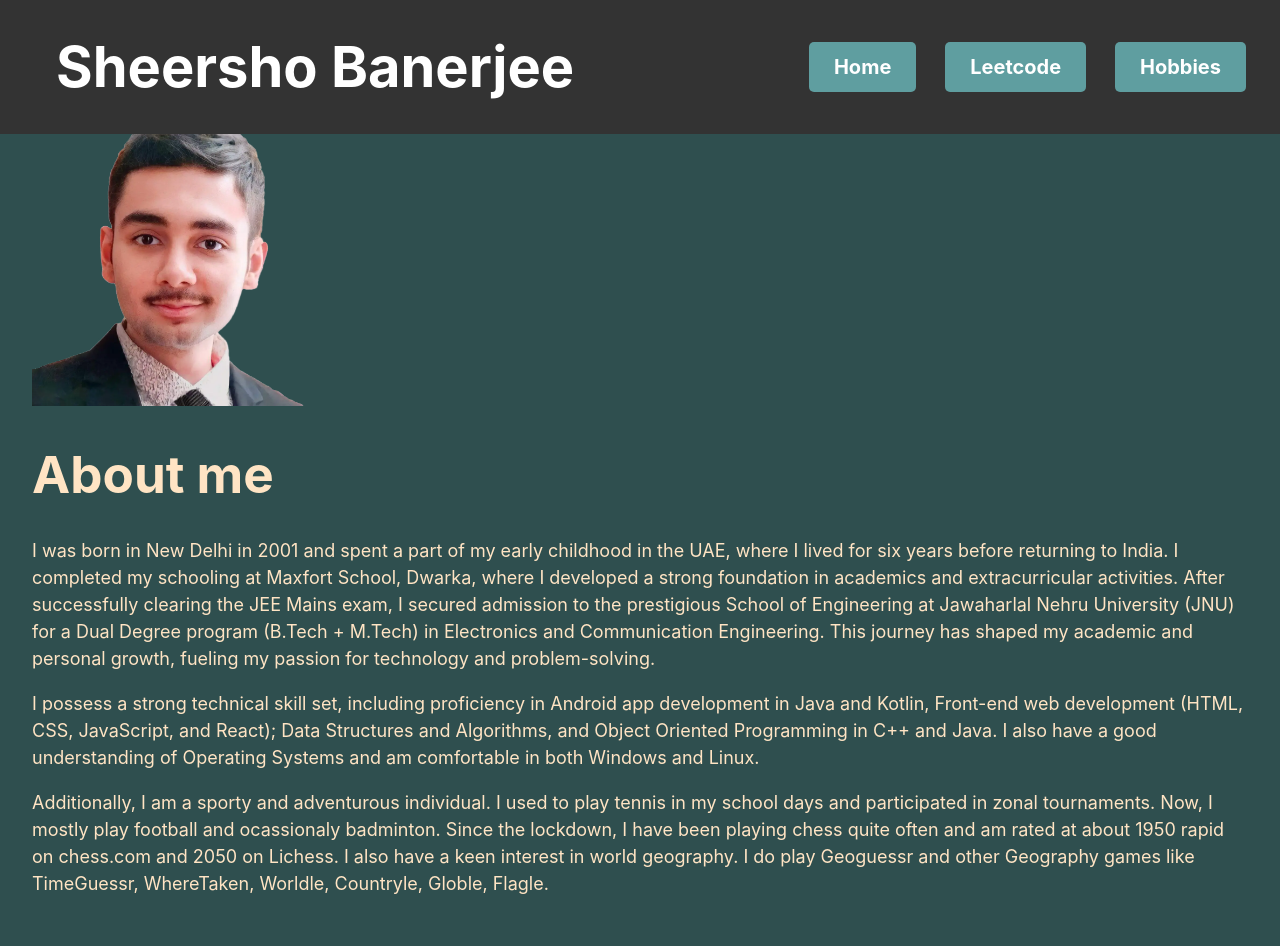
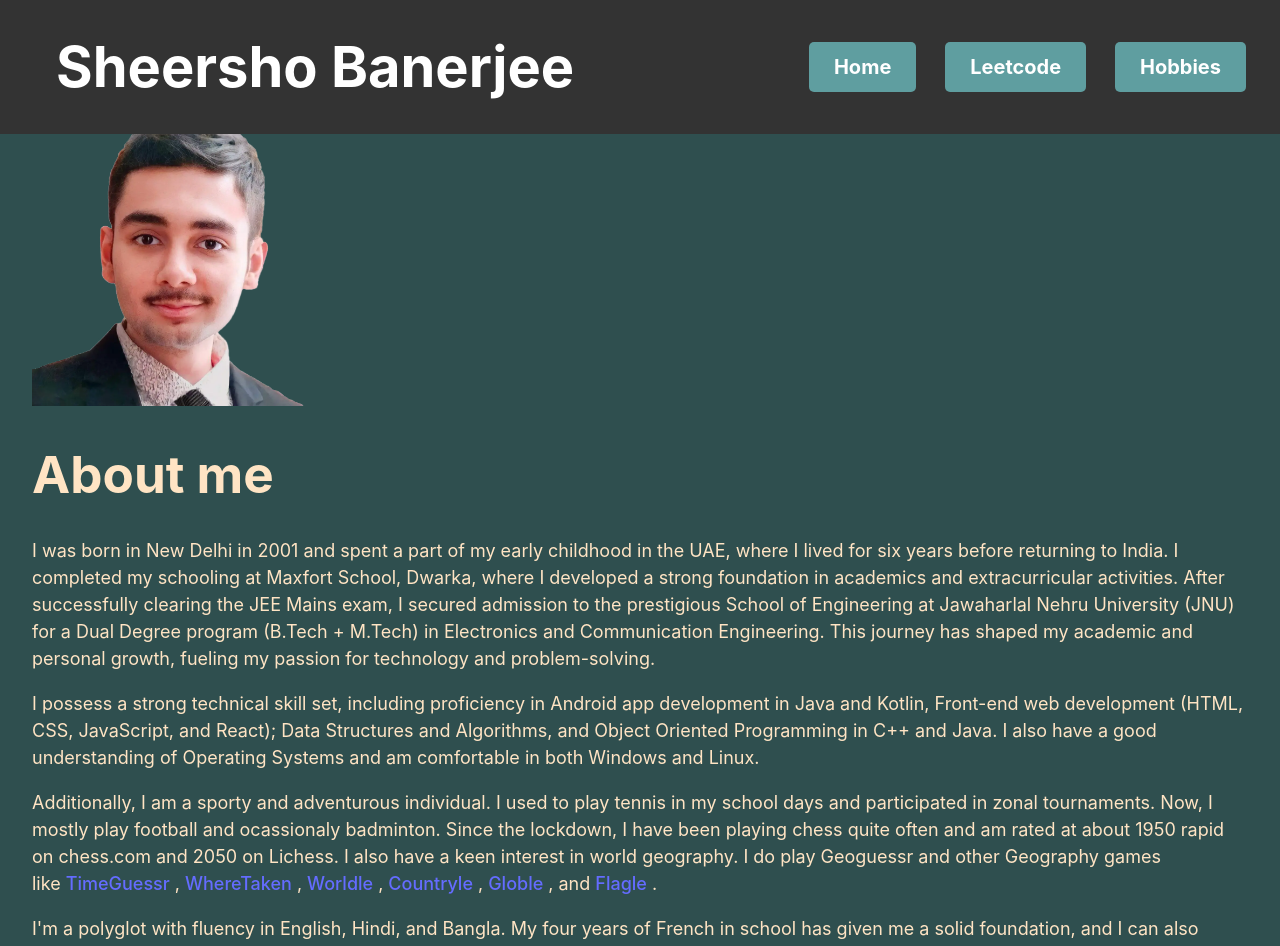
Before and after one commit to sheershob/Portfolio-Website, a React (Vite) app: page / in a window 1280 px wide. Shown: the top 946 px of the page. Built offline with nearby package versions, Linux system fonts and the light colour scheme.

Commit message:
Added geo game links

```diff
--- a/src/Home.css
+++ b/src/Home.css
@@ -1,5 +1,10 @@
 img{
     width: 22vw;
+}
+p{
+    a{
+    margin: 5px;
+    }
 }
 @media (max-width: 600px) {
     img{
--- a/src/Home.jsx
+++ b/src/Home.jsx
@@ -20,7 +20,18 @@ This journey has shaped my academic and personal growth, fueling my passion for
       <p>I possess a strong technical skill set, including proficiency in Android app development in Java and Kotlin, Front-end web development (HTML, CSS, JavaScript, and React); Data Structures and Algorithms, and Object Oriented Programming in C++ and Java. I also have a good understanding of Operating Systems and am comfortable in both Windows and Linux.
         </p>
         <p>
-          Additionally, I am a sporty and adventurous individual. I used to play tennis in my school days and participated in zonal tournaments. Now, I mostly play football and ocassionaly badminton. Since the lockdown, I have been playing chess quite often and am rated at about 1950 rapid on chess.com and 2050 on Lichess. I also have a keen interest in world geography. I do play Geoguessr and other Geography games like TimeGuessr, WhereTaken, Worldle, Countryle, Globle, Flagle.
+          Additionally, I am a sporty and adventurous individual. I used to play tennis in my school days and participated in zonal tournaments. Now, I mostly play football and ocassionaly badminton. Since the lockdown, I have been playing chess quite often and am rated at about 1950 rapid on chess.com and 2050 on Lichess.
+           I also have a keen interest in world geography. I do play Geoguessr and other Geography games like
+           <a href="https://timeguessr.com/" target="_blank" rel="noopener noreferrer">TimeGuessr</a>,
+           <a href="https://wheretaken.teuteuf.fr/" target="_blank" rel="noopener noreferrer">WhereTaken</a>,
+           <a href="https://worldle.teuteuf.fr/" target="_blank" rel="noopener noreferrer">Worldle</a>,
+           <a href="https://countryle.com/" target="_blank" rel="noopener noreferrer">Countryle</a>,
+           <a href="https://globle-game.com/" target="_blank" rel="noopener noreferrer">Globle</a>, and
+           <a href="https://flagle.io/" target="_blank" rel="noopener noreferrer">Flagle</a>.
+        </p>
+        <p>
+        I'm a polyglot with fluency in English, Hindi, and Bangla. My four years of
+        French in school has given me a solid foundation, and I can also understand basic phrases in Punjabi, Urdu, Spanish, and Arabic.
         </p>
     </div>
   )
```
